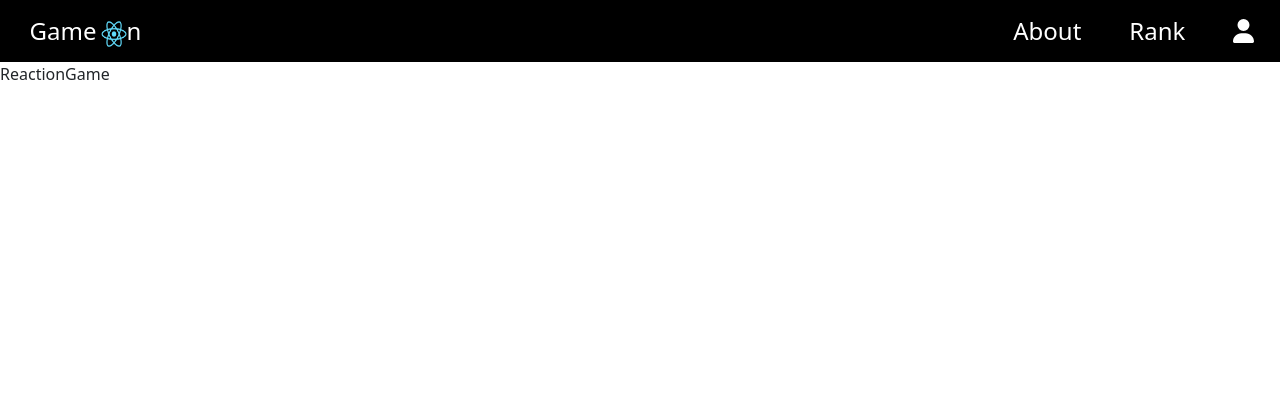
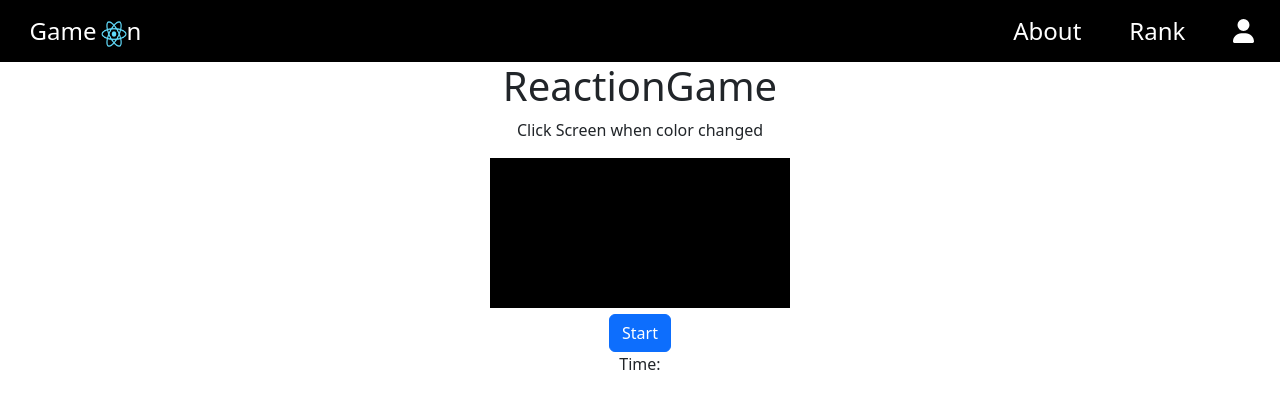
Before and after one commit to KimsrunLim/group-8-Large-Project, a React (Create React App) app in the folder gameon-frontend-web/: page /reactiongame in a window 1280 px wide. Shown: the top 408 px of the page. Built offline with nearby package versions, Linux system fonts and the light colour scheme.

Commit message:
game outline done

```diff
--- a/gameon-frontend-web/src/components/ReactionGame.js
+++ b/gameon-frontend-web/src/components/ReactionGame.js
@@ -1,7 +1,85 @@
+import { useEffect, useState, useRef } from "react";
+import $ from "jquery";
+
 function ReactionGame()
 {
+    const [startTime, setStartTime] = useState(null);
+    const [playTime, setPlayTime] = useState(0);
+    const [endTime, setEndTime] = useState(null);
+    const [game, setGame] = useState(false);
+    const intervalRef = useRef(null);
+    const canvasRef = useRef(null);
+    $("body").css("background-color", "white");
+
+
+
+    const randomTime = (max) => {
+        let time = Math.floor(Math.random() * Math.floor(max) ) + 1;
+        time *= 1000;
+        console.log("time:", time);
+        return time;
+    }
+    var timer;
+    function getStartingtime(time) {
+
+        var timeout= setTimeout( function() {
+            let data1 = new Date();
+            let start = data1.getTime();
+            setStartTime(start);
+            $("body").css("background-color", "green");
+            canvasRef.current.style.backgroundColor = 'rgb(78,197,78)';
+            console.log("starttime:", start);
+            timer = setInterval(() => {
+                setPlayTime(playTime+1);
+            }, 1)
+
+            canvasRef.current.addEventListener('click', function() {
+                let date2 = new Date().getTime();
+                console.log("endingtime: ",date2)
+                setEndTime(date2 - start);
+            })
+        }, time)
+
+    }
+
+
+    const Start = () => {
+        $("body").css("background-color", "white");
+        console.log("game start");
+        let changeColorTime = randomTime(8); //max time as 8 sec.
+        setStartTime(0);
+        setEndTime(0);
+        setGame(true);
+
+        getStartingtime(changeColorTime);
+
+    };
+
+    const calcTime = () => {
+        console.log("gameover");
+        let date2 = new Date();
+        let end = date2.getTime();
+        // setEndTime(end - startTime);
+        setGame(false);
+        $("body").css("background-color", "red");
+        clearInterval(timer);
+        setStartTime(0);
+        return end;
+    };
     return(
-        <p>ReactionGame</p>
+        <div class="text-center">
+            <div>
+                <h1>ReactionGame</h1>
+                <p>Click Screen when color changed</p>
+            </div>
+            <div>
+                <canvas className="bg-black" ref={canvasRef} onClick={calcTime}>green?</canvas>
+            </div>
+            <button className="btn btn-primary" onClick={Start}>Start</button>
+            <p>Time: </p>
+            {endTime !== null && <p>{endTime} ms</p>}
+        </div>
+
     )
 }
 export default ReactionGame;
```
